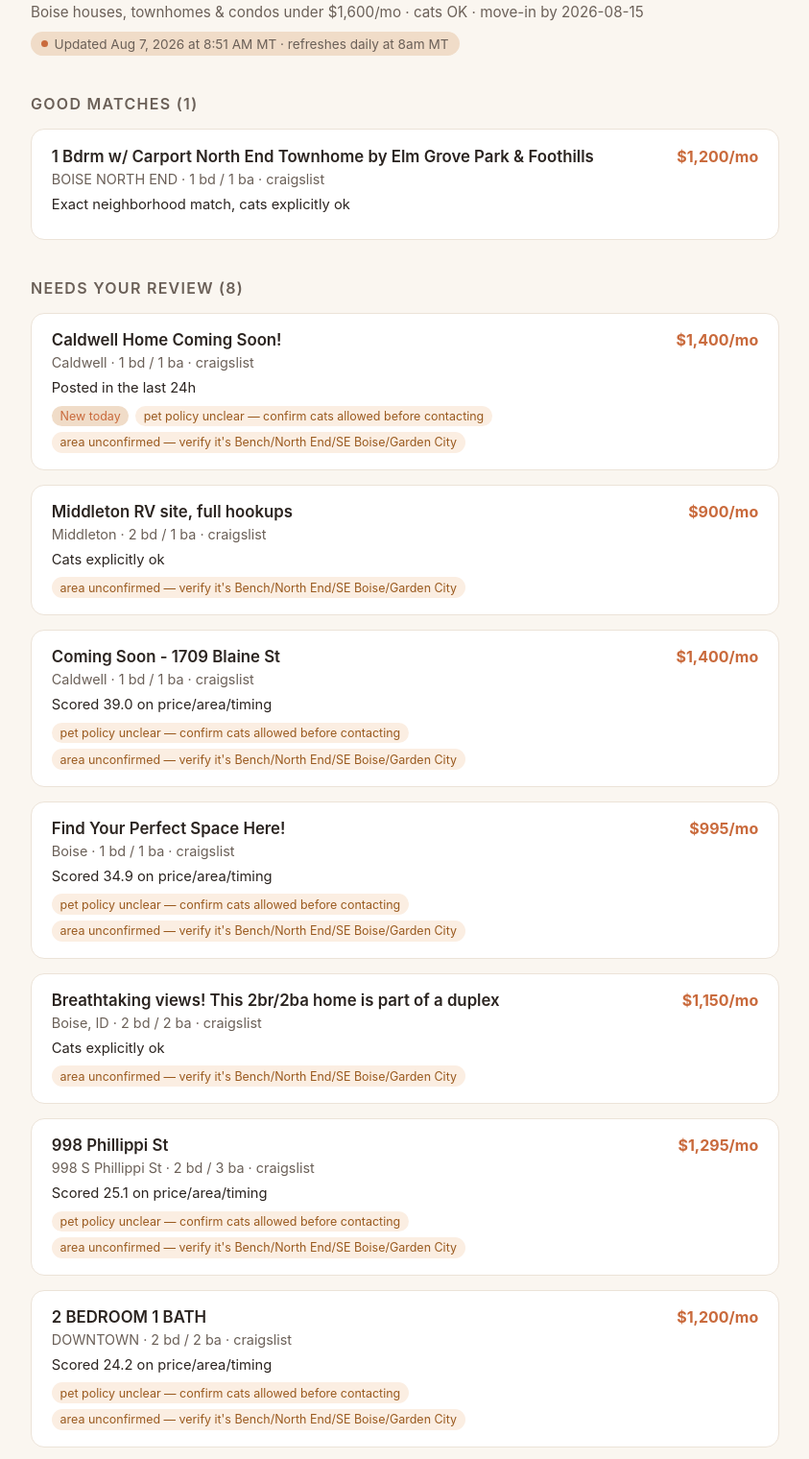
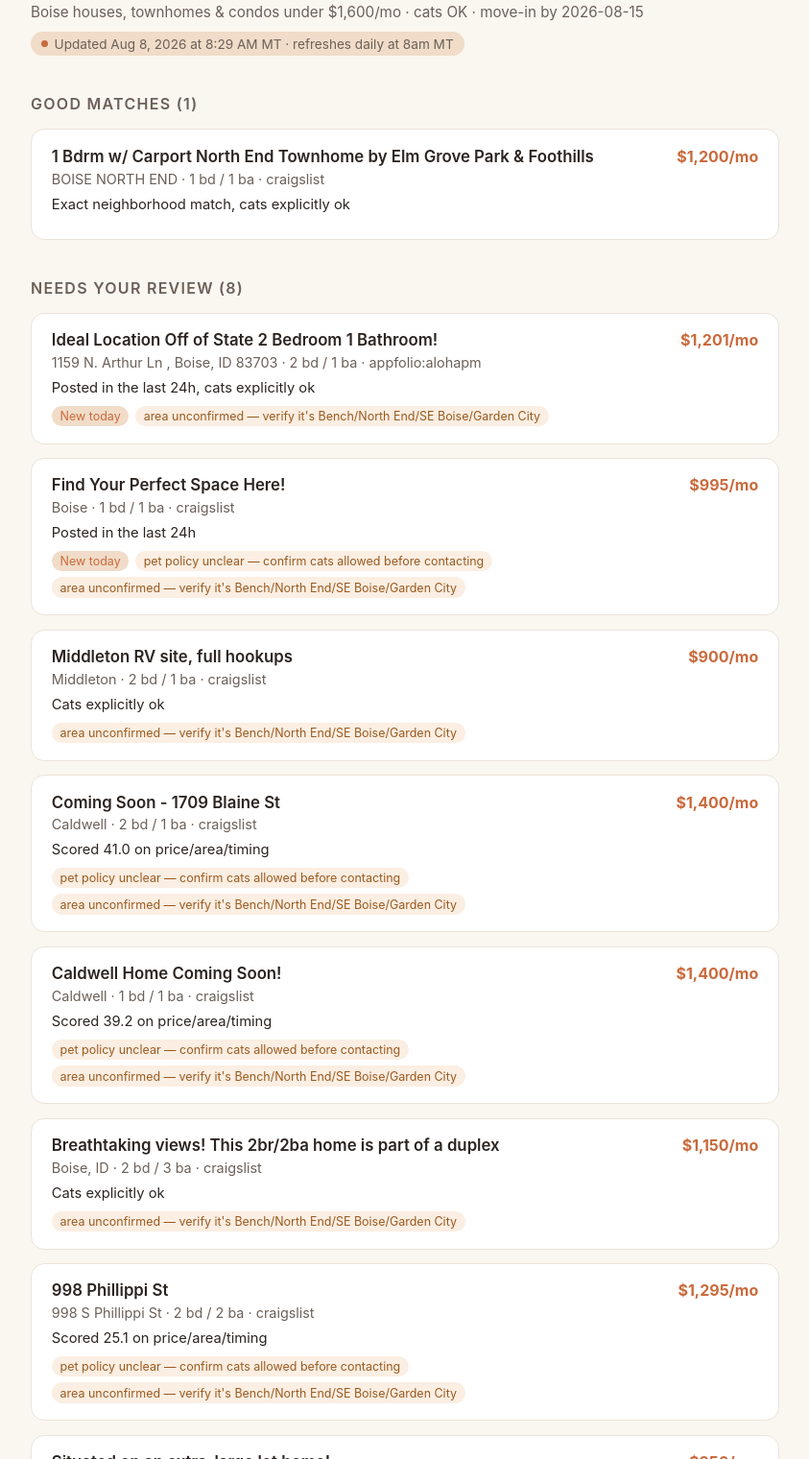
Before and after one commit to AngularPirate/boise-rental-bot, a plain HTML site: page docs/index.html in a window 1280 px wide. Shown: the part 77-1597 px from the top of the page at 96% size, without its empty margins (218-1061 px from the left). Drawn offline with Linux system fonts and the light colour scheme.

Commit message:
Daily rental scan 2026-08-08

```diff
--- a/docs/index.html
+++ b/docs/index.html
@@ -76,7 +76,7 @@ footer {
   <header>
     <h1>Boise Rental Watch</h1>
     <div class="subtitle">Boise houses, townhomes &amp; condos under $1,600/mo &middot; cats OK &middot; move-in by 2026-08-15</div>
-    <div class="updated-badge"><span class="dot"></span>Updated Aug 7, 2026 at 8:51 AM MT &middot; refreshes daily at 8am MT</div>
+    <div class="updated-badge"><span class="dot"></span>Updated Aug 8, 2026 at 8:29 AM MT &middot; refreshes daily at 8am MT</div>
   </header>
 
   <h2>Good Matches (1)</h2>
@@ -93,10 +93,20 @@ footer {
   <h2>Needs Your Review (8)</h2>
     <div class="card">
       <div class="card-top">
-        <div class="card-title"><a href="https://www.craigslist.org/view/d/caldwell-caldwell-home-coming-soon/c9M48AXYeq9gtAYtfN2Gyr" target="_blank" rel="noopener">Caldwell Home Coming Soon!</a></div>
-        <div class="price">$1,400/mo</div>
+        <div class="card-title"><a href="https://alohapm.appfolio.com/listings/detail/585a8fce-bd00-452f-a192-a07fd54679e2" target="_blank" rel="noopener">Ideal Location Off of State 2 Bedroom 1 Bathroom!</a></div>
+        <div class="price">$1,201/mo</div>
       </div>
-      <div class="meta">Caldwell &middot; 1 bd / 1 ba &middot; craigslist</div>
+      <div class="meta">1159 N. Arthur Ln , Boise, ID 83703 &middot; 2 bd / 1 ba &middot; appfolio:alohapm</div>
+      <div class="why">Posted in the last 24h, cats explicitly ok</div>
+      <div class="badges"><span class="badge">New today</span><span class="badge warn">area unconfirmed — verify it&#x27;s Bench/North End/SE Boise/Garden City</span></div>
+    </div>
+
+    <div class="card">
+      <div class="card-top">
+        <div class="card-title"><a href="https://www.craigslist.org/view/d/boise-find-your-perfect-space-here/mMSPmxZhq6Qun8VFGwh3zb" target="_blank" rel="noopener">Find Your Perfect Space Here!</a></div>
+        <div class="price">$995/mo</div>
+      </div>
+      <div class="meta">Boise &middot; 1 bd / 1 ba &middot; craigslist</div>
       <div class="why">Posted in the last 24h</div>
       <div class="badges"><span class="badge">New today</span><span class="badge warn">pet policy unclear — confirm cats allowed before contacting</span><span class="badge warn">area unconfirmed — verify it&#x27;s Bench/North End/SE Boise/Garden City</span></div>
     </div>
@@ -116,18 +126,18 @@ footer {
         <div class="card-title"><a href="https://www.craigslist.org/view/d/caldwell-coming-soon-blaine-st/9ecfQxQV72W8E49arXCXFK" target="_blank" rel="noopener">Coming Soon - 1709 Blaine St</a></div>
         <div class="price">$1,400/mo</div>
       </div>
-      <div class="meta">Caldwell &middot; 1 bd / 1 ba &middot; craigslist</div>
-      <div class="why">Scored 39.0 on price/area/timing</div>
+      <div class="meta">Caldwell &middot; 2 bd / 1 ba &middot; craigslist</div>
+      <div class="why">Scored 41.0 on price/area/timing</div>
       <div class="badges"><span class="badge warn">pet policy unclear — confirm cats allowed before contacting</span><span class="badge warn">area unconfirmed — verify it&#x27;s Bench/North End/SE Boise/Garden City</span></div>
     </div>
 
     <div class="card">
       <div class="card-top">
-        <div class="card-title"><a href="https://www.craigslist.org/view/d/boise-find-your-perfect-space-here/sw1ZeGiFKZaWCcTt6SAi5X" target="_blank" rel="noopener">Find Your Perfect Space Here!</a></div>
-        <div class="price">$995/mo</div>
+        <div class="card-title"><a href="https://www.craigslist.org/view/d/caldwell-caldwell-home-coming-soon/c9M48AXYeq9gtAYtfN2Gyr" target="_blank" rel="noopener">Caldwell Home Coming Soon!</a></div>
+        <div class="price">$1,400/mo</div>
       </div>
-      <div class="meta">Boise &middot; 1 bd / 1 ba &middot; craigslist</div>
-      <div class="why">Scored 34.9 on price/area/timing</div>
+      <div class="meta">Caldwell &middot; 1 bd / 1 ba &middot; craigslist</div>
+      <div class="why">Scored 39.2 on price/area/timing</div>
       <div class="badges"><span class="badge warn">pet policy unclear — confirm cats allowed before contacting</span><span class="badge warn">area unconfirmed — verify it&#x27;s Bench/North End/SE Boise/Garden City</span></div>
     </div>
 
@@ -136,7 +146,7 @@ footer {
         <div class="card-title"><a href="https://www.craigslist.org/view/d/boise-breathtaking-views-this-2br-2ba/9punhDjRVs5qBu9ANwAsmU" target="_blank" rel="noopener">Breathtaking views! This 2br/2ba home is part of a duplex</a></div>
         <div class="price">$1,150/mo</div>
       </div>
-      <div class="meta">Boise, ID &middot; 2 bd / 2 ba &middot; craigslist</div>
+      <div class="meta">Boise, ID &middot; 2 bd / 3 ba &middot; craigslist</div>
       <div class="why">Cats explicitly ok</div>
       <div class="badges"><span class="badge warn">area unconfirmed — verify it&#x27;s Bench/North End/SE Boise/Garden City</span></div>
     </div>
@@ -146,18 +156,8 @@ footer {
         <div class="card-title"><a href="https://www.craigslist.org/view/d/boise-998-phillippi-st/gq27EQi1hvA1bo5hY6e3HK" target="_blank" rel="noopener">998 Phillippi St</a></div>
         <div class="price">$1,295/mo</div>
       </div>
-      <div class="meta">998 S Phillippi St &middot; 2 bd / 3 ba &middot; craigslist</div>
+      <div class="meta">998 S Phillippi St &middot; 2 bd / 2 ba &middot; craigslist</div>
       <div class="why">Scored 25.1 on price/area/timing</div>
-      <div class="badges"><span class="badge warn">pet policy unclear — confirm cats allowed before contacting</span><span class="badge warn">area unconfirmed — verify it&#x27;s Bench/North End/SE Boise/Garden City</span></div>
-    </div>
-
-    <div class="card">
-      <div class="card-top">
-        <div class="card-title"><a href="https://www.craigslist.org/view/d/payette-bedroom-bath/gqLr5DHssKj7WPzgkG7aRo" target="_blank" rel="noopener">2 BEDROOM 1 BATH</a></div>
-        <div class="price">$1,200/mo</div>
-      </div>
-      <div class="meta">DOWNTOWN &middot; 2 bd / 2 ba &middot; craigslist</div>
-      <div class="why">Scored 24.2 on price/area/timing</div>
       <div class="badges"><span class="badge warn">pet policy unclear — confirm cats allowed before contacting</span><span class="badge warn">area unconfirmed — verify it&#x27;s Bench/North End/SE Boise/Garden City</span></div>
     </div>
 
@@ -173,7 +173,7 @@ footer {
 
 
   <footer>
-    35 listings scanned &middot; next run tomorrow 8:00am MT
+    38 listings scanned &middot; next run tomorrow 8:00am MT
   </footer>
 </div>
 </body>
```
Also changed, not shown: state.json.
